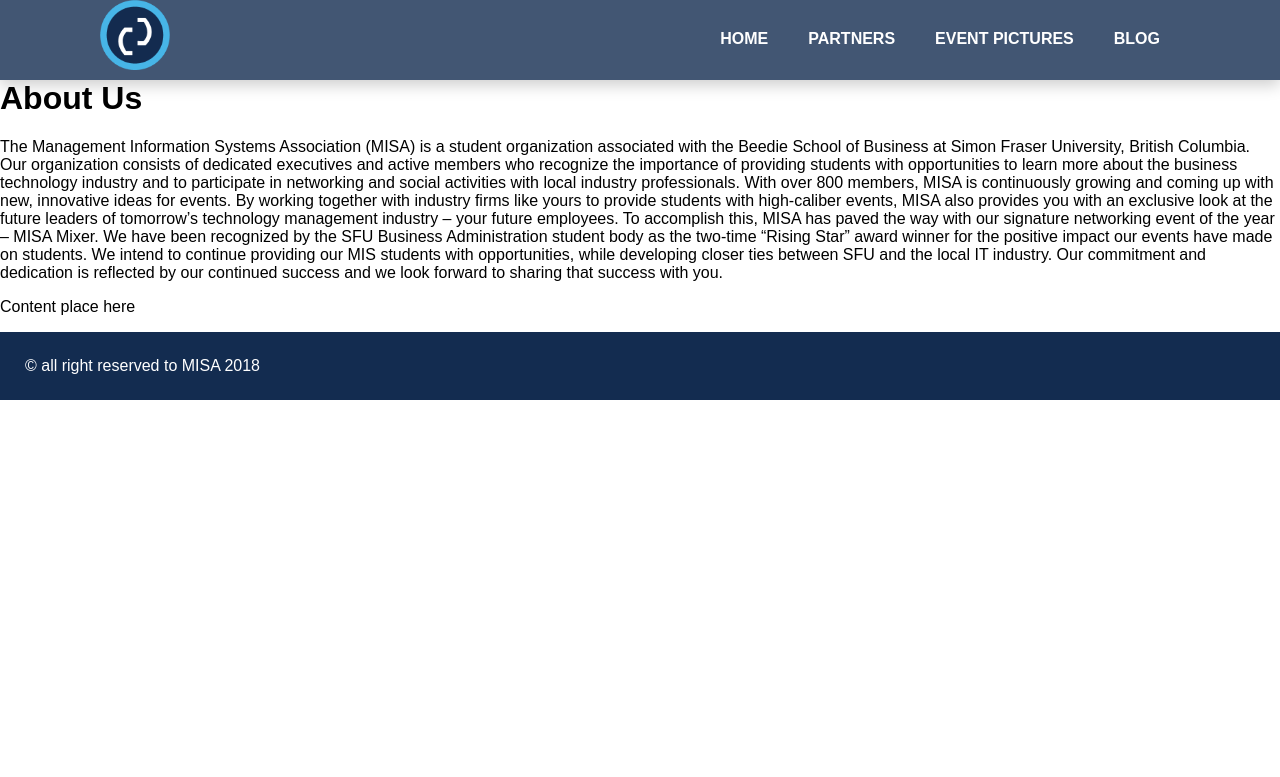
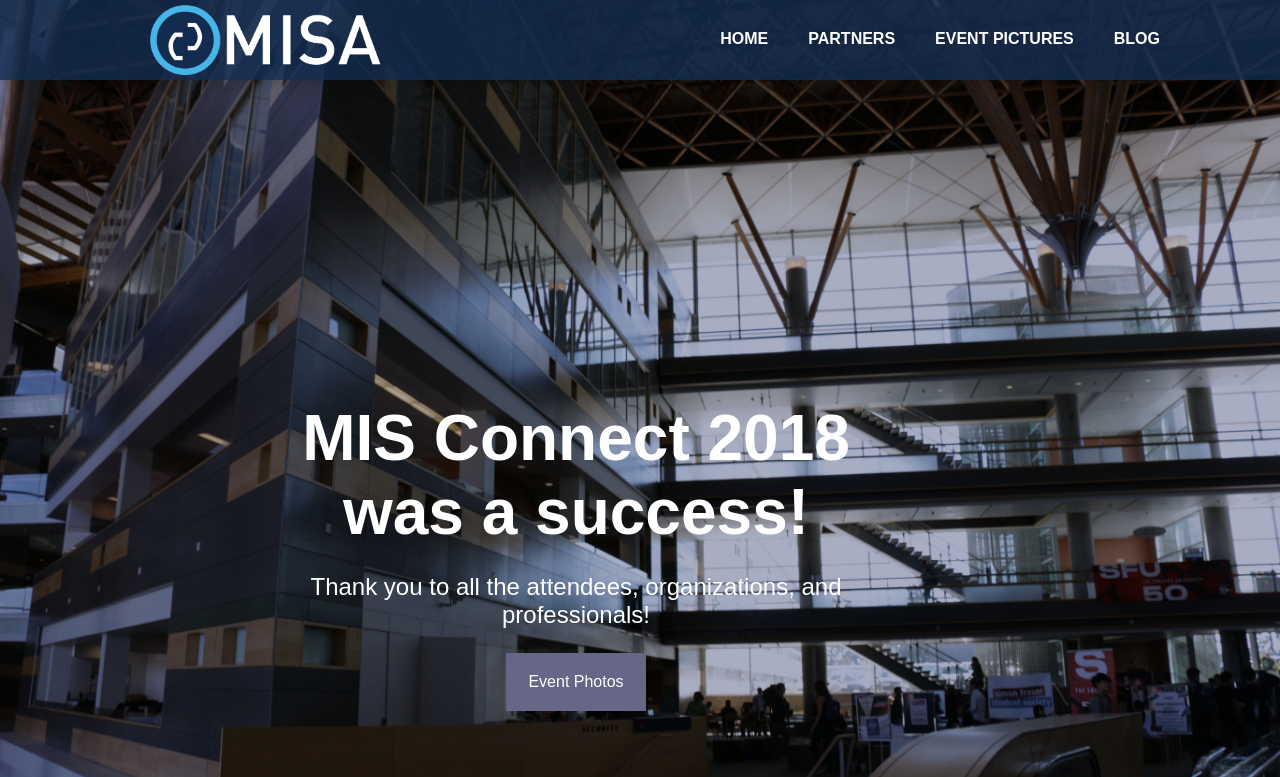
Before and after one commit to curtisho0718/MISA-Website-Redesign, a PHP site: page / in a window 1280 px wide; the page is wider, and only the part inside the window is pictured. Shown: the top 777 px of that part. Before the commit the page ends 400 px from the top of that part, so only its background shows below. Run offline with PHP 8.4, Linux system fonts and the light colour scheme.

Commit message:
add basic content

```diff
--- a/index.html
+++ b/index.html
@@ -8,6 +8,7 @@
     <title>Document</title>
     <link rel="stylesheet" type="text/css" href="style/main.css">
     <script src="https://code.jquery.com/jquery-3.3.1.js" integrity="sha256-2Kok7MbOyxpgUVvAk/HJ2jigOSYS2auK4Pfzbm7uH60=" crossorigin="anonymous"></script>
+
     <script type="text/javascript">
         $(document).ready(function () {
             $('.toggle').click(function () {
@@ -18,6 +19,15 @@
 </head>
 
 <body>
+    <section class="showcase">
+        <div class="showcase_info">
+                    <h1>MIS Connect 2018 was a success!</h1>
+                    <p class="white">
+                        Thank you to all the attendees, organizations, and professionals!
+                    </p>
+                <a class="button" href="https://www.flickr.com/photos/103161342@N02/albums/72157688872482250/with/39960870975/" target="_blank">Event Photos</a>
+
+        </div>
             <nav>
                     <a href="#" class="logo">
                         <img src="img/logo.png" height="70px">
@@ -30,7 +40,7 @@
 
                     <ul class="">
                         <li>
-                <a href="#">Home</a>
+                            <a href="index.html">Home</a>
                         </li>
                         <li>
                             <a href="#">Partners</a>
@@ -43,7 +53,12 @@
                         </li>
                     </ul>
                 </nav>
+
+    </section>
+
     <div class="main">
+        <div class="row">
+            <div class="two cols">
                     <h1>About Us</h1>
                     <p>
                         The Management Information Systems Association (MISA) is a student organization associated with the Beedie School of Business
@@ -59,7 +74,12 @@
                         developing closer ties between SFU and the local IT industry. Our commitment and dedication is reflected by our
                         continued success and we look forward to sharing that success with you.
                     </p>
-        <p>Content place here</p>
+            </div>
+            <div class="two cols">
+                   <img src="img/about_us.jpg">
+            </div>
+        </div>
+
     </div>
     <footer>
         <p>&copy; all right reserved to MISA 2018</p>
--- a/style/main.css
+++ b/style/main.css
@@ -1,15 +1,77 @@
+/* _________________________________________
+_____________Table of Content_______________
+1. Basic Structure
+2. Typography
+3. Menu
+4. Grid Structure
+*/
+
+
+/*_________1. Basic Structure_________  */
 body{
     margin:0;
     padding: 0;
     font-family: sans-serif;
 }
-/* section{
+.showcase{
     position: relative;
     width: 100%;
     height: 100vh;
-    background: #d0e4f2;
-} */
+    background: url("../img/surrey_campus.jpg");
+    background-size: cover;
 
+}
+.showcase_info{
+    position: absolute;
+    top:50%;
+    left:20%;
+    width: 50%;
+    text-align: center;
+    margin: 0 auto;
+}
+
+.button{
+    position: relative;
+    margin: 0 auto;
+    display: block;
+    text-decoration: none;
+    color:#fff;
+    width: 100px;
+    padding:20px;
+    background: rgb(102, 102, 134);
+}
+
+.button:hover{
+    background: #000;
+}
+
+img{
+    width: 100%;
+    padding: 50px;
+    object-fit: cover;
+}
+.logo img{
+    width:auto;
+    padding-top: 5px;
+    padding-bottom: 5px;
+}
+/*_________3. Typography_________  */
+.showcase_info h1{
+    color:rgb(255, 255, 255);
+    font-size: 4em;
+    margin: 1px;
+}
+
+p{
+    font-size: 1.5em;
+}
+.ice.grey{
+    color: rgb(27, 17, 17);
+}
+.white{
+    color: #fff;
+}
+/*_________3. Menu_________  */
 nav{
     position:fixed;
     top:0;
@@ -70,7 +132,9 @@ ul li a:hover{
     margin: 6px 0;
 }
 .main{
-    margin-top:80px;
+    margin-top:0px;
+    padding: 0 20px;
+    box-sizing: border-box;
 }
 
 footer{
@@ -82,9 +146,52 @@ footer p{
     padding: 25px;
 }
 
+
+/* ________4. Grid Structure_________ */
+
+
+/* clear float */
+.row:after,
+.main:after
+{
+    content: "";
+    display: table;
+    clear: both;
+}
+
+
+.col,
+.cols{
+    float:left;
+    box-sizing: border-box;
+    padding-right: 20px;
+}
+.col:first-child,
+.cols:first-child {
+  margin-left: 0; }
+
+.two.cols{
+width:50%;
+}
+
+
 @media(max-width: 992px){
     .toggle{
         display: block;
+    }
+    .showcase{
+        height: 450px;
+
+    }
+
+    .showcase_info h1{
+        font-size: 1.5rem;
+    }
+    .showcase_info p{
+        font-size: 1rem;
+    }
+    .showcase_info a{
+        font-size: 1rem;
     }
     nav{
         padding: 0, 0;
```
Also changed, not shown: img/logo.png, img/mis_connect.jpg (added), img/surrey_campus.jpg (added), 1 other file. Lines whose indentation alone changed are shown as unchanged.
